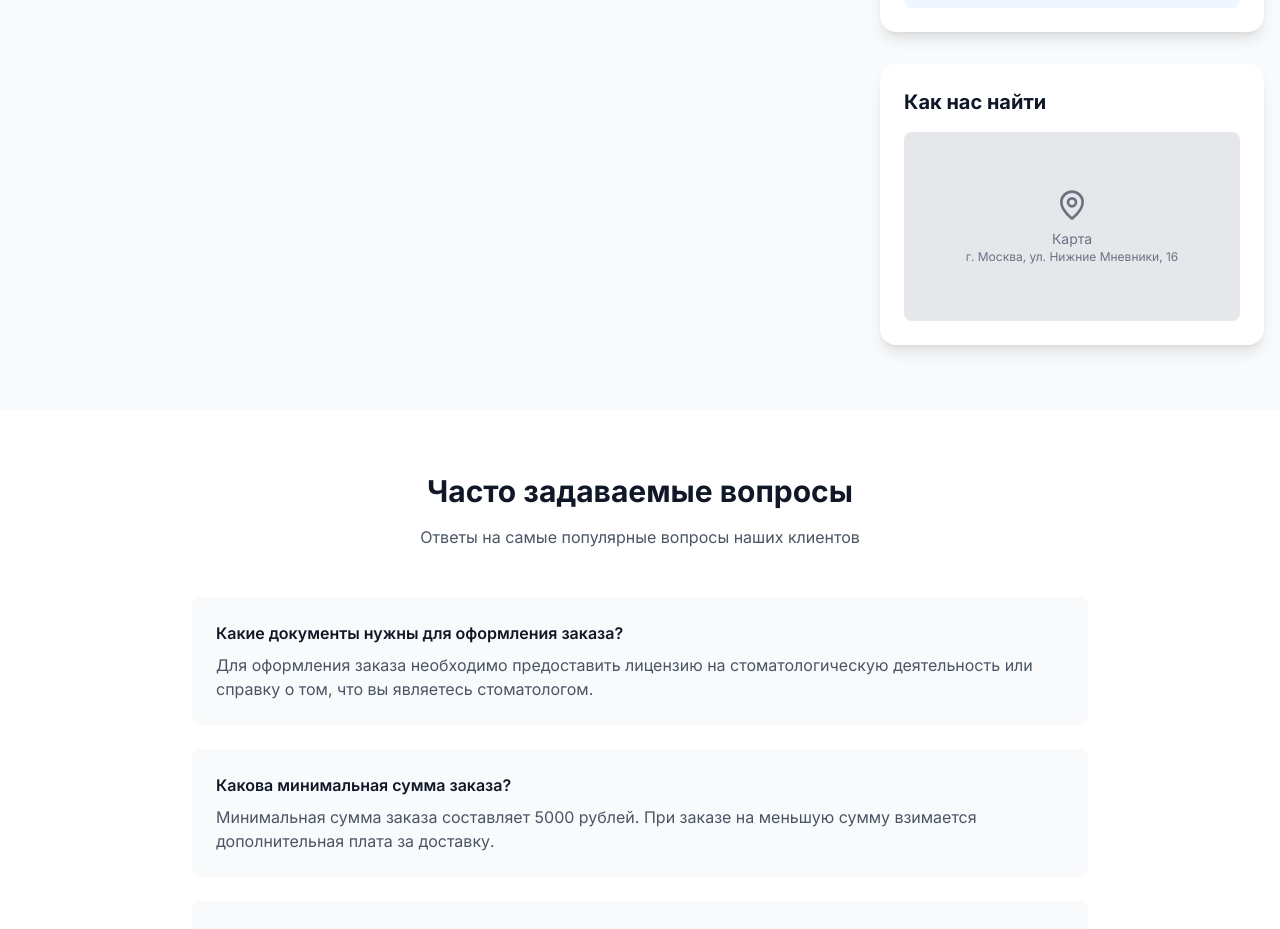
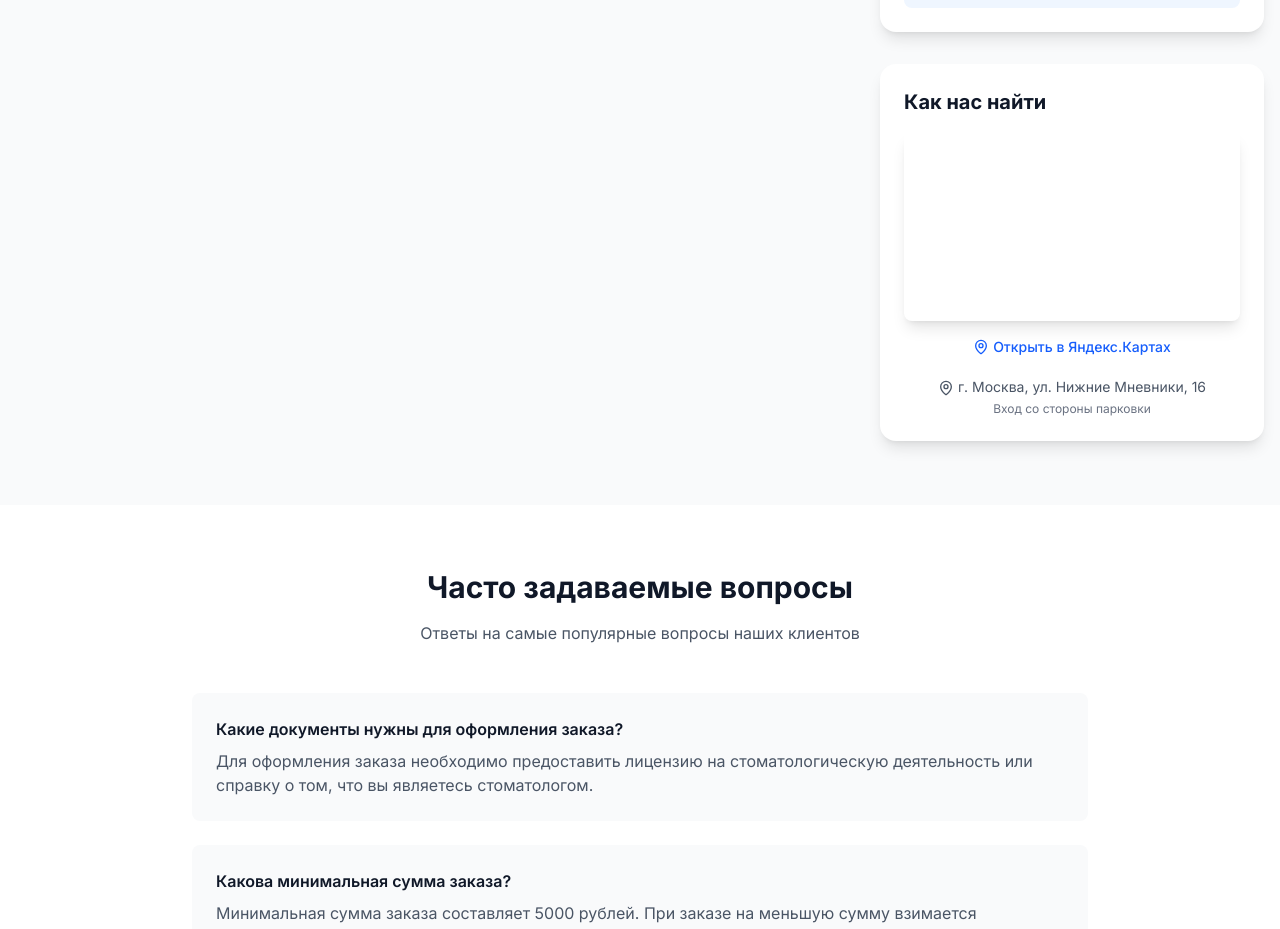
Before and after one commit to PillarDevelopment/medtechimport-landing-page, a Next.js app: page /contact in a window 1280 px wide. Shown: the part 1860-2789 px from the top of the page. Built offline with nearby package versions, Linux system fonts and the light colour scheme; no server answers.

Commit message:
Yandex maps

```diff
--- a/src/app/contact/page.tsx
+++ b/src/app/contact/page.tsx
@@ -4,7 +4,6 @@ import { useState } from 'react'
 import Link from 'next/link'
 import { Phone, Mail, MapPin, Clock, Send, CheckCircle, User } from 'lucide-react'
 import { config } from '@/lib/config'
-import YandexMap from '@/components/YandexMap'
 
 const contactInfo = [
   {
@@ -381,15 +380,39 @@ export default function ContactPage() {
               </div>
             </div>
 
-            {/* Map Placeholder */}
+            {/* Yandex Map */}
             <div className="bg-white rounded-2xl shadow-lg p-6">
               <h3 className="text-xl font-bold text-gray-900 mb-4">Как нас найти</h3>
-              <div className="aspect-video bg-gray-200 rounded-lg flex items-center justify-center">
-                <div className="text-center text-gray-500">
-                  <MapPin className="w-8 h-8 mx-auto mb-2" />
-                  <div className="text-sm">Карта</div>
-                  <div className="text-xs">г. Москва, ул. Нижние Мневники, 16</div>
-                </div>
+              <div className="aspect-video rounded-lg overflow-hidden shadow-lg">
+                <iframe
+                  src="https://yandex.ru/map-widget/v1/?um=constructor%3A1234567890abcdef&amp;source=constructor"
+                  width="100%"
+                  height="100%"
+                  frameBorder="0"
+                  title="Карта МедТехИмпорт"
+                  className="w-full h-full"
+                  loading="lazy"
+                />
+              </div>
+              <div className="mt-4 text-center">
+                <a
+                  href="https://yandex.ru/maps/?text=Москва%2C%20ул.%20Нижние%20Мневники%2C%2016"
+                  target="_blank"
+                  rel="noopener noreferrer"
+                  className="inline-flex items-center text-blue-600 hover:text-blue-800 text-sm font-medium"
+                >
+                  <MapPin className="w-4 h-4 mr-1" />
+                  Открыть в Яндекс.Картах
+                </a>
+              </div>
+              <div className="mt-4 text-center">
+                <p className="text-sm text-gray-600">
+                  <MapPin className="w-4 h-4 inline mr-1" />
+                  г. Москва, ул. Нижние Мневники, 16
+                </p>
+                <p className="text-xs text-gray-500 mt-1">
+                  Вход со стороны парковки
+                </p>
               </div>
             </div>
           </div>
--- a/src/components/Footer.tsx
+++ b/src/components/Footer.tsx
@@ -143,6 +143,7 @@ export default function Footer() {
           </div>
         </div>
 
+
         {/* Bottom bar */}
         <div className="border-t border-gray-800 mt-8 pt-8">
           <div className="flex flex-col md:flex-row justify-between items-center">
```
